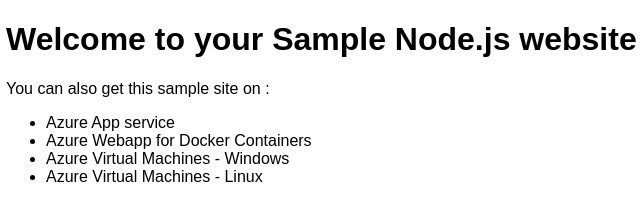
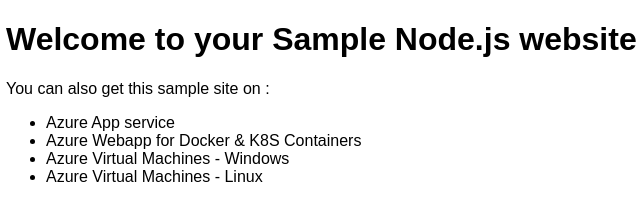
Before and after one commit to pvipindas/project-nodejs-webapp, a website: page index.html in a window 1280 px wide. Shown: the full height of the page, 2-642 px from the left. Drawn offline with Linux system fonts and the light colour scheme.

Commit message:
Update index.html with k8s

```diff
--- a/index.html
+++ b/index.html
@@ -13,7 +13,7 @@
 	<p>You can also get this sample site on :</p>
 	<ul>
 		<li>Azure App service</li>
-		<li>Azure Webapp for Docker Containers</li>
+		<li>Azure Webapp for Docker & K8S Containers</li>
 		<li>Azure Virtual Machines - Windows</li>
 		<li>Azure Virtual Machines - Linux</li>
 	</ul>
```
